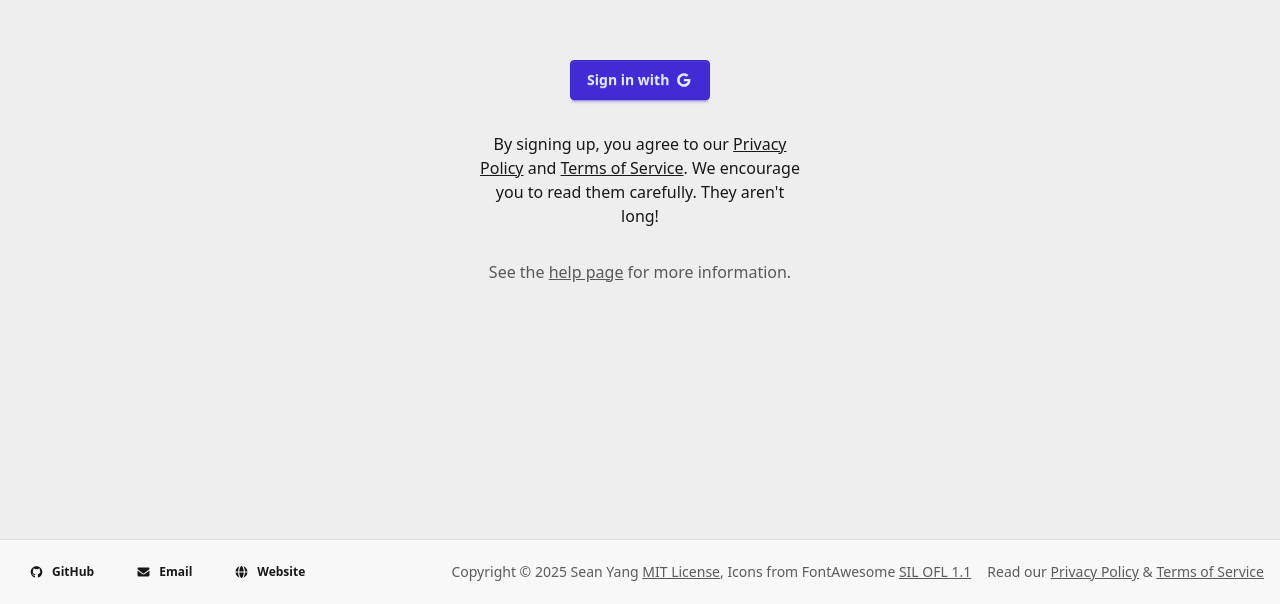
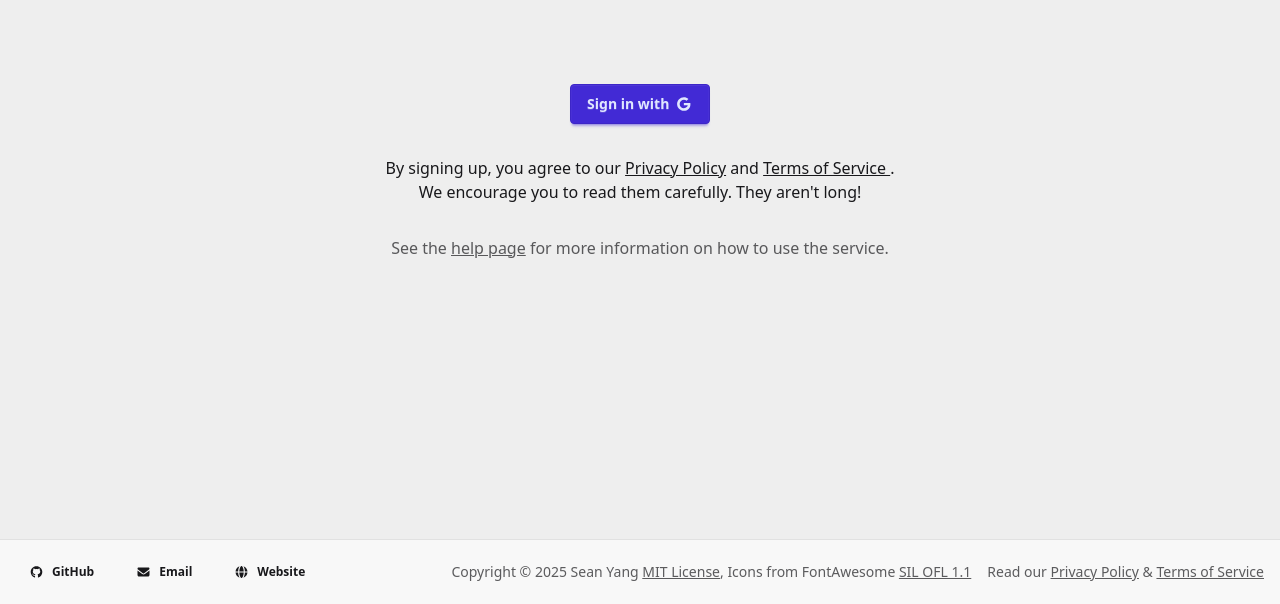
Before and after one commit to aicheye/bucket, a Next.js app: page / in a window 1280 px wide. Shown: the part 196-800 px from the top of the page. Built offline with nearby package versions, Linux system fonts and the light colour scheme; no server answers; a web font is replaced by a local one.

Commit message:
fix: update help page links to open in a new tab and improve text alignment in course components

```diff
--- a/app/components/auth.tsx
+++ b/app/components/auth.tsx
@@ -6,14 +6,14 @@ export default function AuthScreen() {
         <div className="flex flex-col min-h-screen">
             <div className="flex flex-col flex-1 gap-8 items-center justify-center max-w-3xl mx-auto py-12 px-4 w-full">
                 <AuthComponent />
-                <p className="text-base-content max-w-xs text-center">
+                <p className="text-base-content max-w-s text-md text-center">
                     By signing up, you agree to our <a href="/legal#privacy-policy" className="underline">
                         Privacy Policy
                     </a> and <a href="/legal#terms-of-service" className="underline">
-                        Terms of Service
-                    </a>. We encourage you to read them carefully. They aren't long!
+                        Terms of Service </a>.<br />
+                    We encourage you to read them carefully. They aren't long!
                 </p>
-                <p className="text-base-content/70"> See the <a href="/help" className="underline">help page</a> for more information. </p>
+                <p className="text-base-content/70 text-md"> See the <a target="_blank" href="/help" className="underline">help page</a> for more information on how to use the service.</p>
             </div>
             <Footer />
         </div>
--- a/app/courses/layout.tsx
+++ b/app/courses/layout.tsx
@@ -100,7 +100,7 @@ function Sidebar() {
             ))}
             {courses.length === 0 && (
                 <div className="text-center text-sm opacity-50 mt-4">
-                    No courses yet. Click + to add one. Not sure how? See the <a href="/help" className="underline">help page</a>.
+                    No courses yet. Click + to add one. Not sure how? See the <a target="_blank" href="/help" className="underline">help page</a>.
                 </div>
             )}
         </div>
--- a/app/courses/page.tsx
+++ b/app/courses/page.tsx
@@ -13,7 +13,7 @@ export default function CoursesPage() {
                     <p className="text-gray-500">Select a course from the sidebar or add a new one.</p>
                 </div>
             ) : (
-                <div className="text-left max-w-3xl">
+                <div className="text-left max-w-3xl justify-center">
                     <AddCourseHelp />
                 </div>
             )}
```
